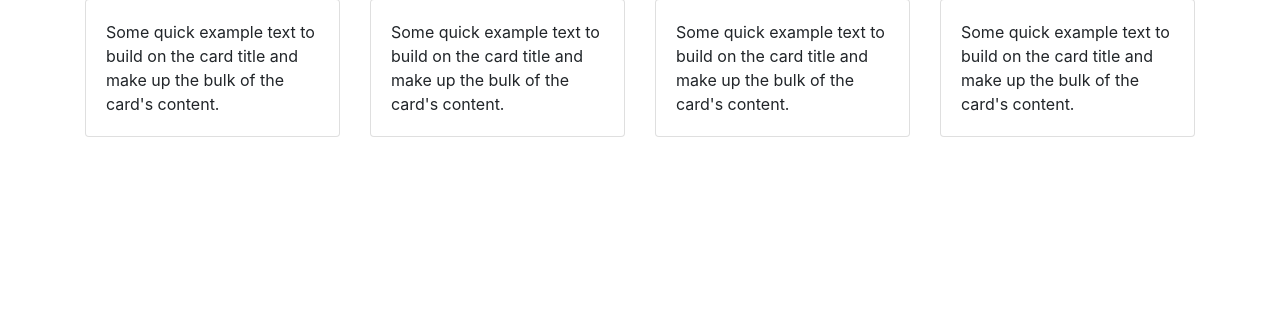
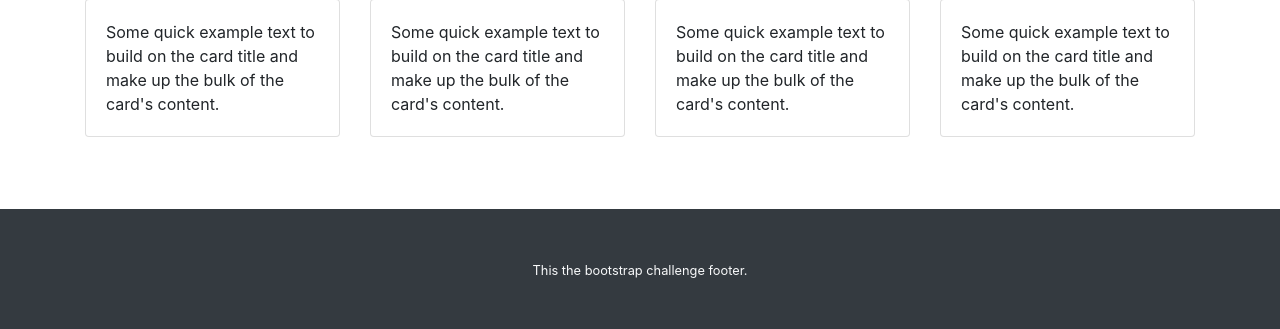
Before and after one commit to brentTheDev/bstex, a PHP site: page / in a window 1280 px wide. Shown: the part 1120-1449 px from the top of the page. Before the commit the page ends 1257 px from the top, so only its background shows below. Run offline with PHP 8.4, Linux system fonts and the light colour scheme.

Commit message:
added footer and footer style

```diff
--- a/index.php
+++ b/index.php
@@ -45,7 +45,7 @@
 			</div>
 		</header>
 		<section>
-			<div class="container pt-4">
+			<div class="container pt-4	">
 				<div class="jumbotron">
 					<h1 class="display-4">Hello, world!</h1>
 					<p class="lead">This is a simple hero unit, a simple jumbotron-style component for calling extra attention to featured content or information.</p>
@@ -103,8 +103,11 @@
 							</div>
 						</div>
 					</div>
-				</div>
+		</section>
+		<footer>
+			<div class="container-fluid bg-dark text-light text-center py-5">
+				<small>This the bootstrap challenge footer.</small>
 			</div>
-		</section>
+		</footer>
 	</body>
 </html>
```
